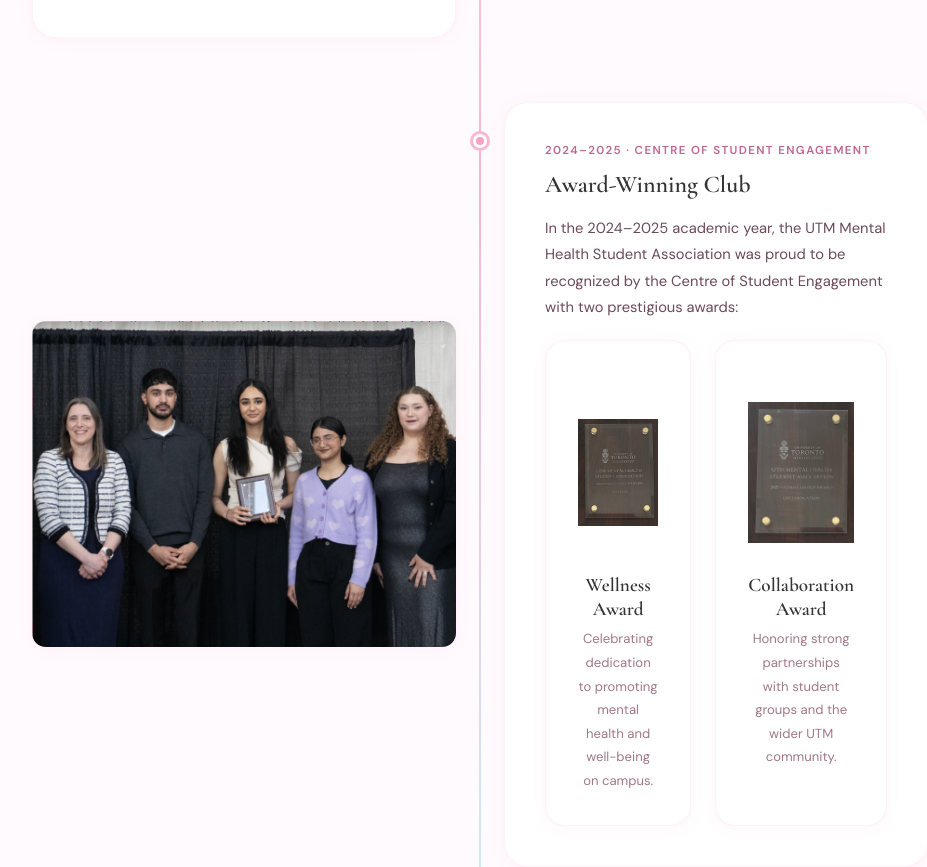
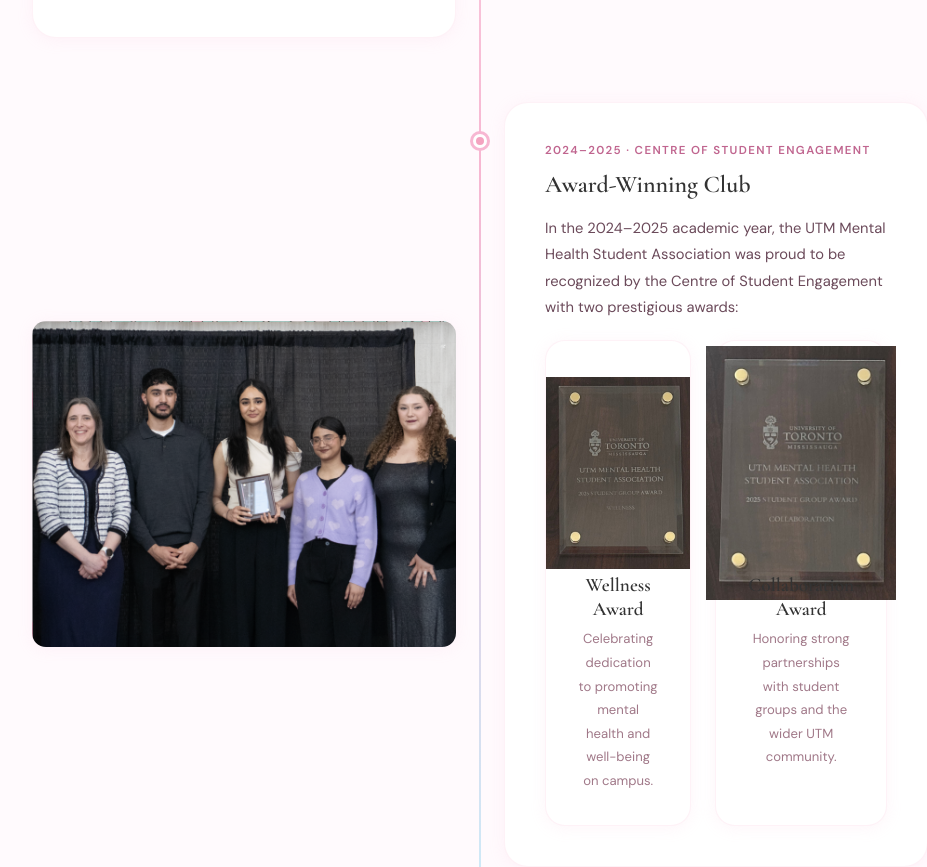
Before and after one commit to Khushii1015/MentalHealthStudentAssociation, a plain HTML site: page big-moments.html in a window 1280 px wide. Shown: the part 869-1736 px from the top of the page, without its empty margins (160-1087 px from the left). Drawn offline with nearby package versions, Linux system fonts and the light colour scheme.

Commit message:
Increase size of award icons to 180%

```diff
--- a/css/style.css
+++ b/css/style.css
@@ -1061,8 +1061,8 @@ footer .footer-links a:hover { color: var(--mint); }
 }
 
 .award-icon img {
-  width: 100%;
-  height: 100%;
+  width: 180%;
+  height: 180%;
   object-fit: contain;
   border-radius: 12px !important;
   border: none;
```
